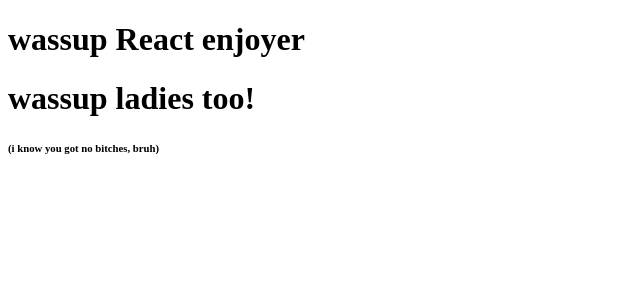
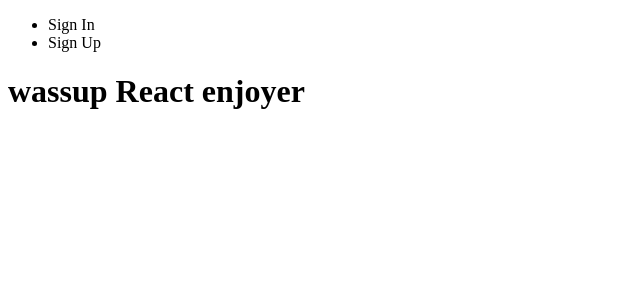
Before and after one commit to olesuv/e-commerce, a React (Create React App) app in the folder client/: page / in a window 1280 px wide. Shown: the top 300 px of the page, without its empty margins (0-640 px from the left). Built offline with nearby package versions, Linux system fonts and the light colour scheme.

Commit message:
add: header

```diff
--- a/client/src/App.tsx
+++ b/client/src/App.tsx
@@ -1,11 +1,9 @@
 import "./App.css";
-import Congrats from "./components/Congrats";
 
 function App() {
   return (
     <div className="App">
       <h1>wassup React enjoyer</h1>
-      <Congrats />
     </div>
   );
 }
--- a/client/src/components/Congrats.tsx
+++ /dev/null
@@ -1,8 +0,0 @@
-export default function Congrats() {
-  return (
-    <div>
-      <h1>wassup ladies too!</h1>
-      <h6>(i know you got no bitches, bruh)</h6>
-    </div>
-  );
-}
--- /dev/null
+++ b/client/src/components/Header/Header.tsx
@@ -0,0 +1,10 @@
+export default function Header() {
+  return (
+    <div>
+      <ul>
+        <li>Sign In</li>
+        <li>Sign Up</li>
+      </ul>
+    </div>
+  );
+}
--- a/client/src/index.tsx
+++ b/client/src/index.tsx
@@ -2,12 +2,14 @@ import React from "react";
 import ReactDOM from "react-dom/client";
 import "./index.css";
 import App from "./App";
+import Header from "./components/Header/Header";
 
 const root = ReactDOM.createRoot(
   document.getElementById("root") as HTMLElement
 );
 root.render(
   <React.StrictMode>
+    <Header />
     <App />
   </React.StrictMode>
 );
```
Also changed, not shown: client/src/components/SignIn/SignInForm.tsx (added, +7 -0 lines).
